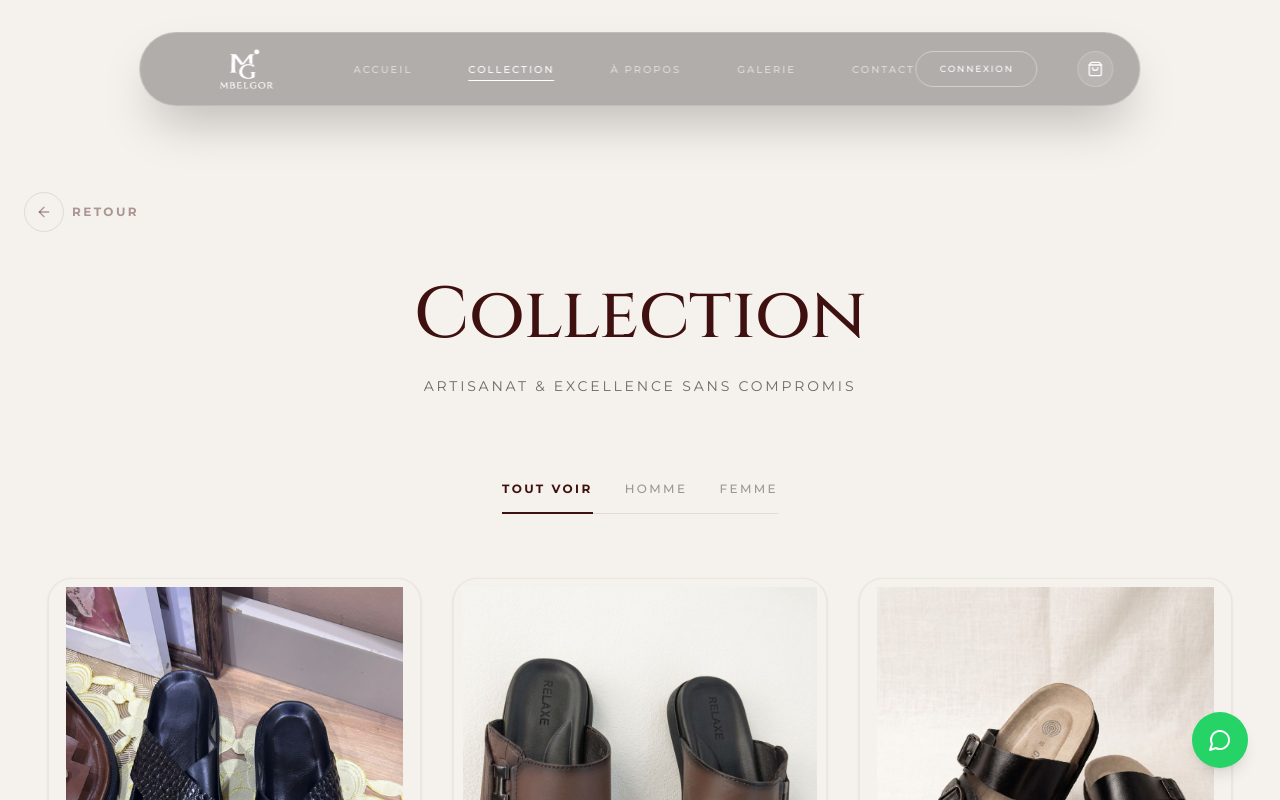
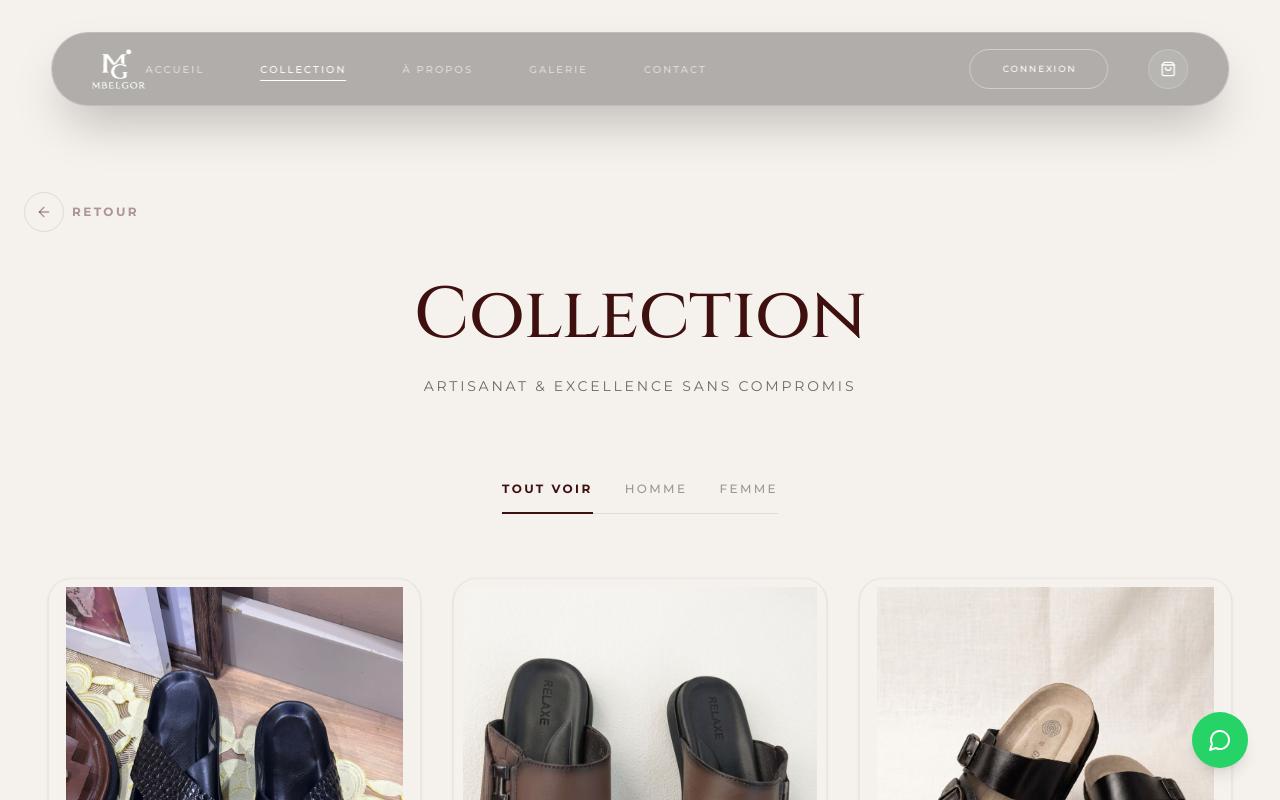
Before and after one commit to syllamaty703-rgb/mbelgor-, a React (Vite) app: page /collection in a window 1280 px wide. Shown: the top 800 px of the page. Built offline with nearby package versions, Linux system fonts and the light colour scheme.

Commit message:
style: expand navbar width and fix element spacing to prevent overlapping

```diff
--- a/src/app/components/Navigation.tsx
+++ b/src/app/components/Navigation.tsx
@@ -28,15 +28,15 @@ export function Navigation() {
   return (
     <>
       <nav
-        className={`fixed top-8 left-1/2 -translate-x-1/2 z-50 transition-all duration-500 w-[92%] md:w-fit rounded-full border border-white/20 shadow-2xl ${
+        className={`fixed top-8 left-1/2 -translate-x-1/2 z-50 transition-all duration-500 w-[92%] rounded-full border border-white/20 shadow-2xl ${
           isScrolled
             ? "bg-[#F5F1EC]/80 backdrop-blur-xl py-3"
             : "bg-[#111111]/30 backdrop-blur-md py-4"
         }`}
       >
-        <div className="px-6 md:px-20 flex items-center w-full">
+        <div className="px-6 md:px-10 flex items-center justify-between w-full">
             {/* Logo */}
-            <Link to="/" className="flex shrink-0 mr-10 lg:mr-20">
+            <Link to="/" className="flex shrink-0">
               <img
                 src="/logo.png"
                 alt="MBELGOR Logo"
@@ -69,18 +69,18 @@ export function Navigation() {
             <div className="hidden md:flex items-center gap-10 shrink-0 ml-auto">
               <Link
                 to="/login"
-                className={`text-[9px] tracking-[0.2em] uppercase border h-9 px-6 flex items-center justify-center rounded-full transition-all duration-500 font-medium ${
+                className={`text-[9px] tracking-[0.2em] uppercase border h-10 px-8 flex items-center justify-center rounded-full transition-all duration-500 font-medium ${
                   !isScrolled
                     ? 'border-white/40 text-white hover:bg-white hover:text-[#111111]'
                     : 'border-[#3F1010]/30 text-[#3F1010] hover:bg-[#3F1010] hover:text-white'
                 }`}
-                style={{ fontFamily: 'Montserrat, sans-serif', paddingRight: 'calc(1.5rem - 0.2em)' }}
+                style={{ fontFamily: 'Montserrat, sans-serif', paddingRight: 'calc(2rem - 0.2em)' }}
               >
                 Connexion
               </Link>
               <button
                 onClick={() => setIsCartOpen(true)}
-                className={`w-9 h-9 flex items-center justify-center rounded-full transition-all duration-500 hover:scale-110 border relative ${
+                className={`w-10 h-10 flex items-center justify-center rounded-full transition-all duration-500 hover:scale-110 border relative ${
                   !isScrolled
                     ? 'bg-white/10 text-white border-white/20'
                     : 'bg-[#3F1010]/5 text-[#3F1010] border-[#3F1010]/10'
```
